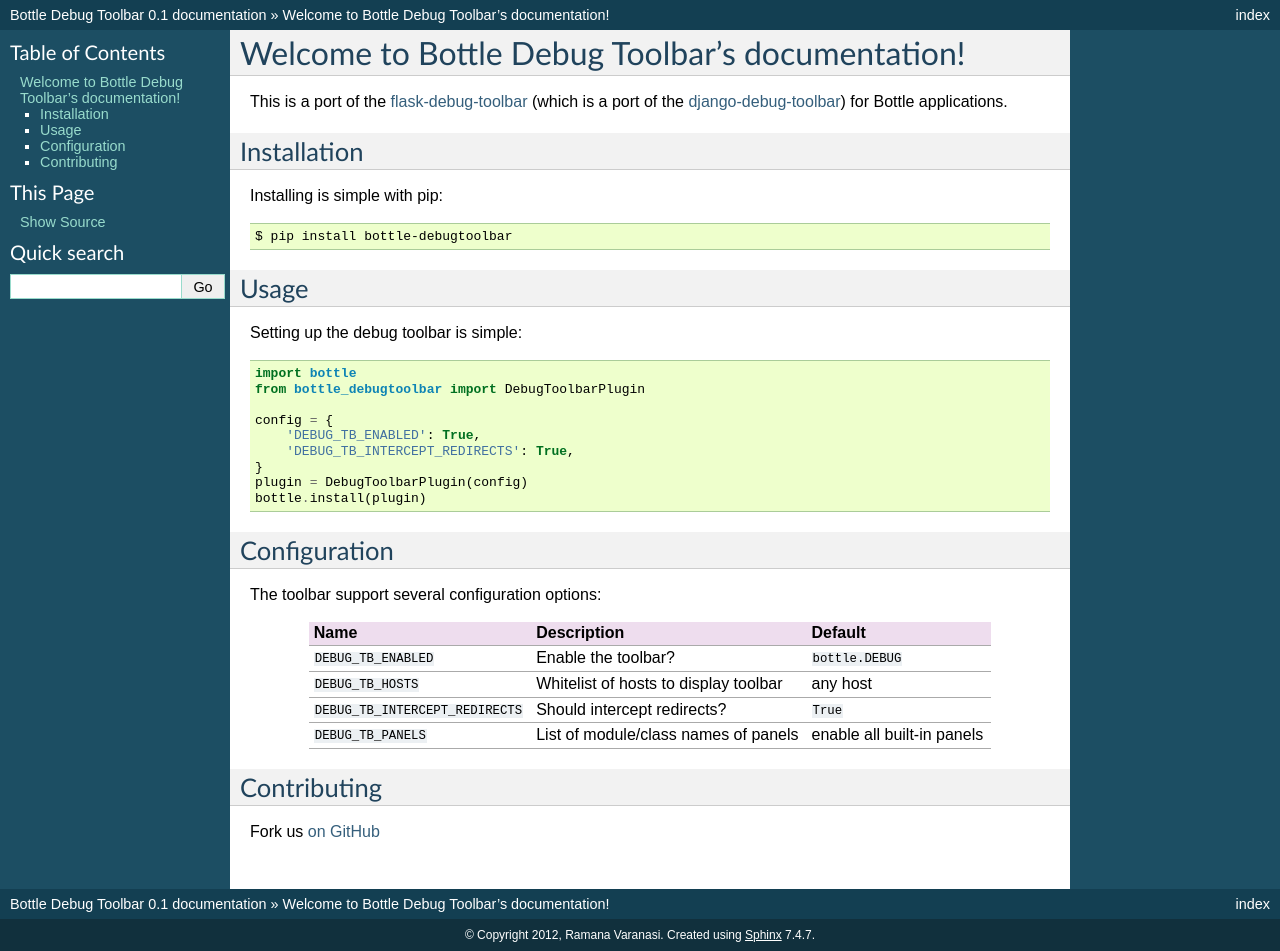
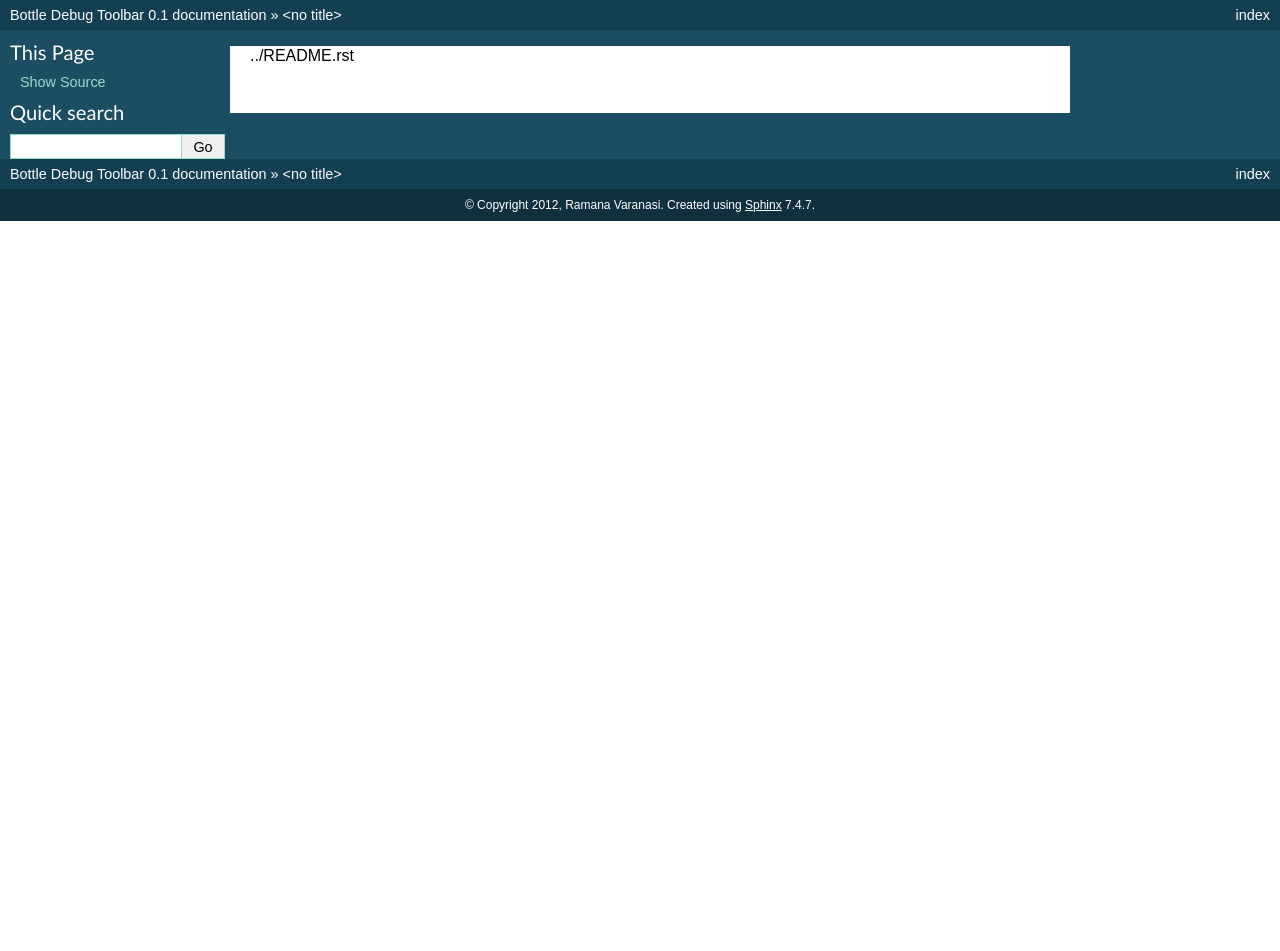
Before and after one commit to pcdinh/bottle-debugtoolbar, a Sphinx documentation site: the page built from docs/index.rst, in a window 1280 px wide. Built offline with Sphinx 7.4.7, drawn with Linux system fonts in a browser that asks for light colours; after the commit the page ends 900 px from its top, so only the background shows below that.

```diff
--- a/docs/index.rst
+++ b/docs/index.rst
@@ -1,48 +1 @@
-Welcome to Bottle Debug Toolbar's documentation!
-=================================================
-
-This is a port of the `flask-debug-toolbar <https://github.com/mgood/flask-debugtoolbar>`_ (which is a port of the `django-debug-toolbar <https://github.com/django-debug-toolbar/django-debug-toolbar>`_) for Bottle applications.
-
-Installation
-------------
-
-Installing is simple with pip::
-
-    $ pip install bottle-debugtoolbar
-
-
-Usage
------
-
-Setting up the debug toolbar is simple::
-
-    import bottle
-    from bottle_debugtoolbar import DebugToolbarPlugin
-
-    config = {
-        'DEBUG_TB_ENABLED': True,
-        'DEBUG_TB_INTERCEPT_REDIRECTS': True,
-    }
-    plugin = DebugToolbarPlugin(config)
-    bottle.install(plugin)
-
-
-Configuration
--------------
-
-The toolbar support several configuration options:
-
-====================================  =====================================   ==========================
-Name                                  Description                             Default
-====================================  =====================================   ==========================
-``DEBUG_TB_ENABLED``                  Enable the toolbar?                     ``bottle.DEBUG``
-``DEBUG_TB_HOSTS``                    Whitelist of hosts to display toolbar   any host
-``DEBUG_TB_INTERCEPT_REDIRECTS``      Should intercept redirects?             ``True``
-``DEBUG_TB_PANELS``                   List of module/class names of panels    enable all built-in panels
-====================================  =====================================   ==========================
-
-
-Contributing
-------------
-
-Fork us `on GitHub <https://github.com/sramana/bottle-debugtoolbar>`_
+../README.rst
```
Also changed, not shown: README.rst (+25 -2 lines), docs/images/Bottle_Debug_Toolbar_Screenshot.png (added).
